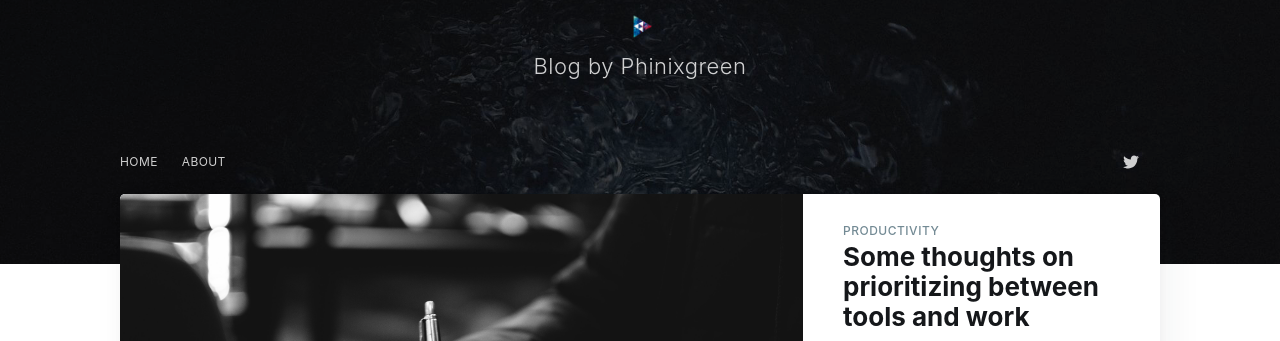
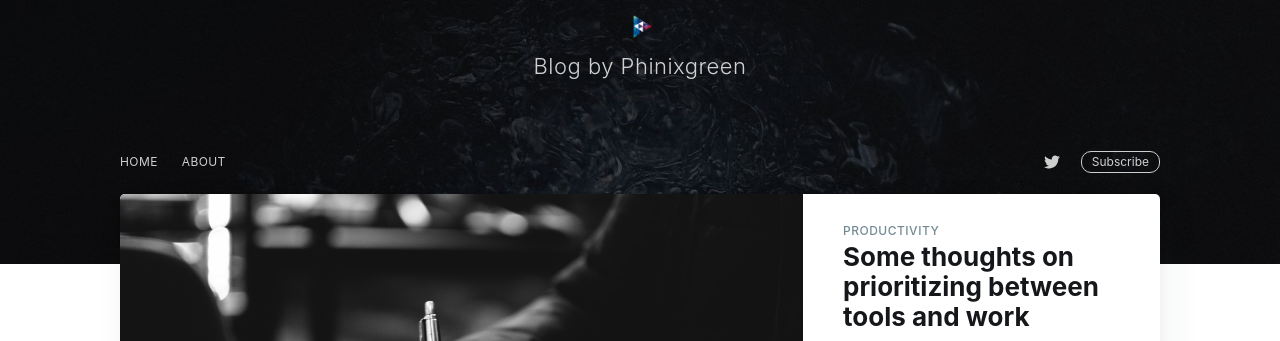
Before and after one commit to phinixgreen/phinixblogs, a Jekyll site: the page built from index.html, in a window 1280 px wide. Shown: the part 138-479 px from the top of the page. Built offline with Jekyll 4.4.1, drawn with Linux system fonts in a browser that asks for light colours; nearby versions of some CDN libraries; the list of posts is cut into pages by our own code; comment, search, counter and statistics services are not loaded.

Commit message:
author tag site nav reverted

```diff
--- a/_includes/site-nav.html
+++ b/_includes/site-nav.html
@@ -13,11 +13,15 @@
     </div>
     <div class="site-nav-right">
         <div class="social-links">
-
+            {% if site.facebook %}
+                <a class="social-link social-link-fb" href="https://facebook.com/{{ site.facebook }}" target="_blank" rel="noopener">{% include facebook.html %}</a>
+            {% endif %}
             {% if site.twitter %}
                 <a class="social-link social-link-tw" href="https://twitter.com/{{ site.twitter }}" target="_blank" rel="noopener">{% include twitter.html %}</a>
             {% endif %}
         </div>
-
+        {% if site.subscribers %}
+            <a class="subscribe-button" href="#subscribe">Subscribe</a>
+        {% endif %}
     </div>
 </nav>
--- a/_layouts/author.html
+++ b/_layouts/author.html
@@ -39,7 +39,9 @@ logo: 'assets/images/ghost.png'
                     {% if author[1].twitter %}
                         <a class="social-link social-link-tw" href="https://twitter.com/{{ author[1].twitter }}" target="_blank" rel="noopener">{% include twitter.html %}</a>
                     {% endif %}
-
+                    {% if author[1].facebook %}
+                        <a class="social-link social-link-fb" href="https://facebook.com/{{ author[1].facebook }}" target="_blank" rel="noopener">{% include facebook.html %}</a>
+                    {% endif %}
                     <a class="social-link social-link-rss" href="https://feedly.com/i/subscription/feed/{{ site.url }}{{ site.baseurl }}author/{{ page.author }}/feed.xml" target="_blank" rel="noopener">{% include rss.html %}</a>
                 </div>
             </div>
```
Also changed, not shown: _layouts/tag.html (+7 -3 lines).
